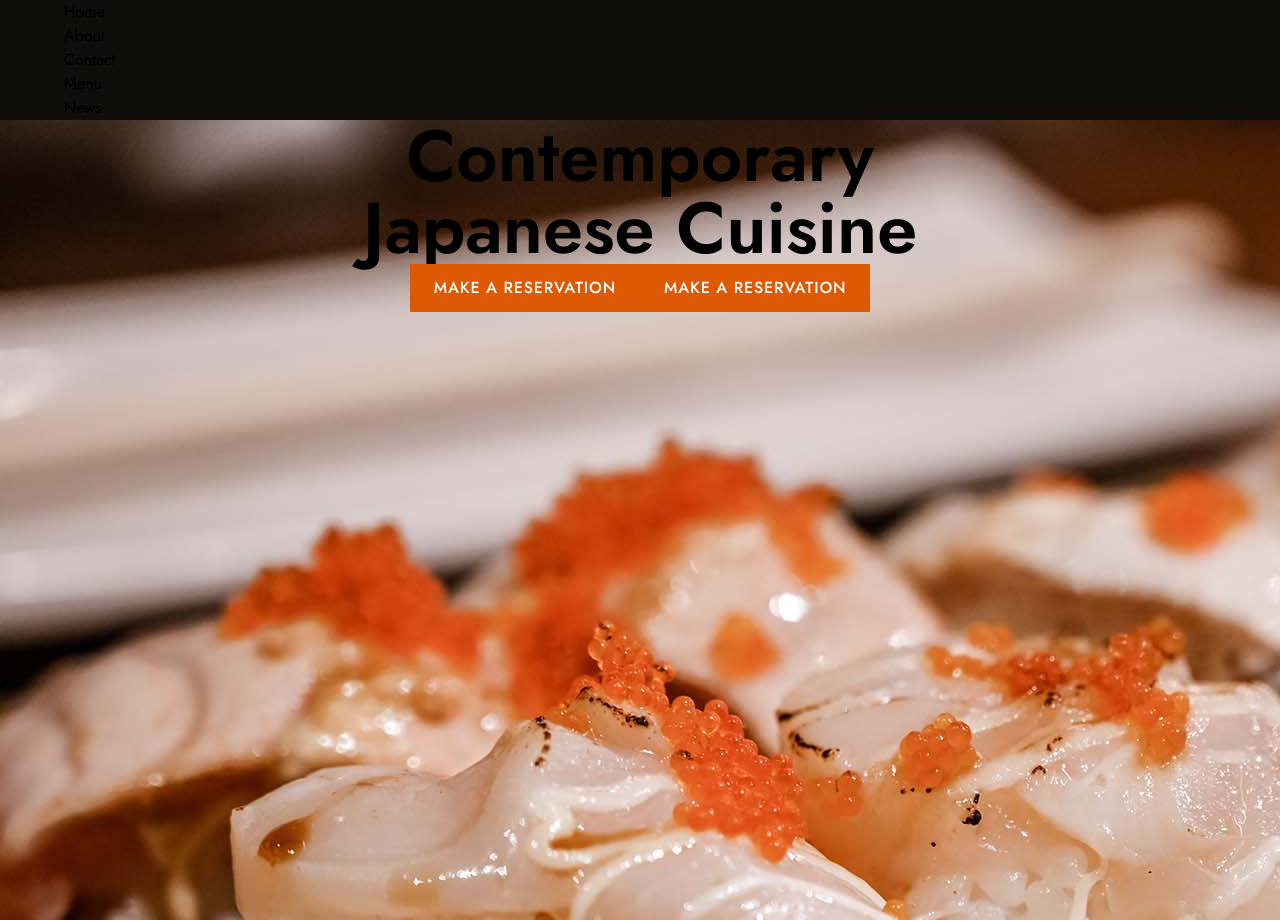
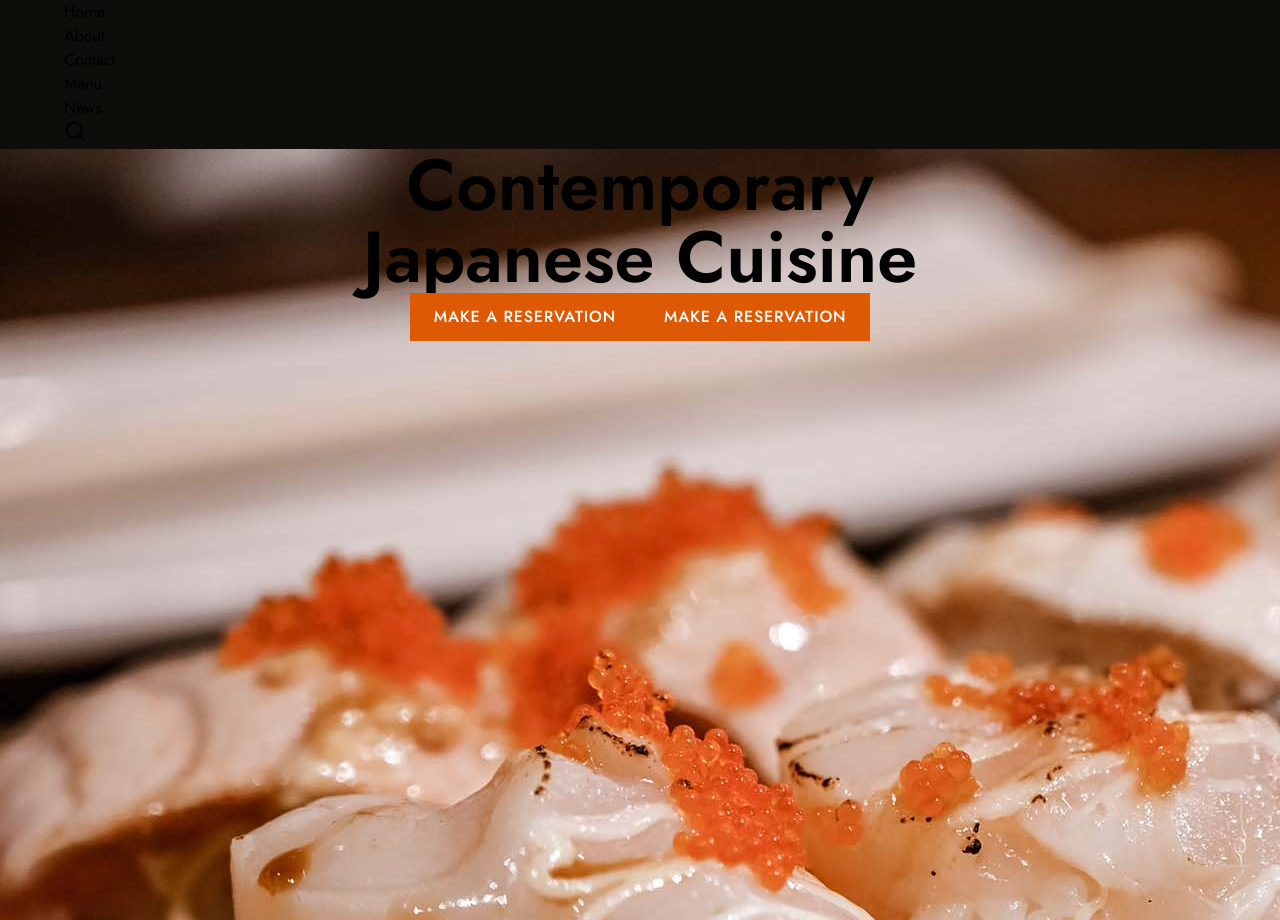
Before and after one commit to TFMahabub/spicy-hut, a Next.js app: page / in a window 1280 px wide. Shown: the part 840-1760 px from the top of the page. Built offline with nearby package versions, Linux system fonts and the light colour scheme.

Commit message:
Search icon functionality and component done

```diff
--- /dev/null
+++ b/Components/Icons/Search.tsx
@@ -0,0 +1,8 @@
+
+const Search = ({ bg_color, width }: { bg_color: string, width: string }) => {
+    return (
+        <svg className={`fill-[${bg_color}] hover:fill-[#dd5903] duration-300`} xmlns="http://www.w3.org/2000/svg" width={width} height={width} viewBox="0 0 24 24"><path fill="" d="m18.031 16.617l4.283 4.282l-1.415 1.415l-4.282-4.283A8.96 8.96 0 0 1 11 20c-4.968 0-9-4.032-9-9s4.032-9 9-9s9 4.032 9 9a8.96 8.96 0 0 1-1.969 5.617zm-2.006-.742A6.977 6.977 0 0 0 18 11c0-3.868-3.133-7-7-7c-3.868 0-7 3.132-7 7c0 3.867 3.132 7 7 7a6.977 6.977 0 0 0 4.875-1.975l.15-.15z"></path></svg>
+    );
+};
+
+export default Search;
--- a/Components/hook/useAllState.ts
+++ b/Components/hook/useAllState.ts
@@ -11,6 +11,11 @@ export const useMenuCategory = () =>{
 }
 
 export const useFavoriteIcon = () =>{
-    const [favorite, setFavorite] = useState(false)
+    const [favorite, setFavorite] = useState(false);
     return {favorite, setFavorite};
 }
+
+export const useSearchComponent = () =>{
+    const [searchComponent, setSearchComponent] = useState(false);
+    return {searchComponent, setSearchComponent}
+}
--- a/Components/layouts/MainLayout.tsx
+++ b/Components/layouts/MainLayout.tsx
@@ -1,12 +1,21 @@
+import { useSearchComponent } from "@/Components/hook/useAllState";
+import SearchModalIndex from "../modal/SearchModal/SearchModalIndex";
 import Footer from "../shared/footer/Footer";
 import Navbar from "../shared/navbar/Navbar";
 
 const MainLayout = ({ children }: { children: React.ReactNode }) => {
+  const { searchComponent } = useSearchComponent();
+  console.log(searchComponent)
+  // const searchComponent = false;
   return (
     <div className="relative">
       <Navbar />
       {children}
       <Footer />
+      {
+        searchComponent &&
+        <SearchModalIndex />
+      }
     </div>
   );
 };
--- /dev/null
+++ b/Components/modal/SearchModal/SearchModalIndex.tsx
@@ -0,0 +1,10 @@
+
+const SearchModalIndex = () => {
+    return (
+        <div className="fixed top-60 z-20 bottom-0 left-0 right-0 bg-primary">
+            <h3>this is search modal</h3>
+        </div>
+    );
+};
+
+export default SearchModalIndex;
--- a/Components/shared/navbar/Navbar.tsx
+++ b/Components/shared/navbar/Navbar.tsx
@@ -1,9 +1,13 @@
+import { useSearchComponent } from "@/Components/hook/useAllState";
 import HmbargerMenu from "@/Components/Icons/HmbargerMenu";
+import Search from "@/Components/Icons/Search";
 import Link from "next/link";
 import { useState } from "react";
 
 const Navbar = () => {
   const [expandNavbar, setExpandNavbar] = useState(false);
+  const { searchComponent, setSearchComponent } = useSearchComponent();
+  // console.log(searchComponent)
   return (
     <section className="bg-bodyBackground/80 text-secondary absolute z-50 top-0 w-full">
       <div className="container flex justify-between items-center py-2">
@@ -42,6 +46,7 @@ const Navbar = () => {
             <Link href="/news">
               <li className="hover:text-primary duration-300">News</li>
             </Link>
+            <button onClick={() => setSearchComponent(pre => !pre)}><Search bg_color="#fff" width="1.4rem" /></button>
           </ul>
         </div>
         {expandNavbar && (
```
